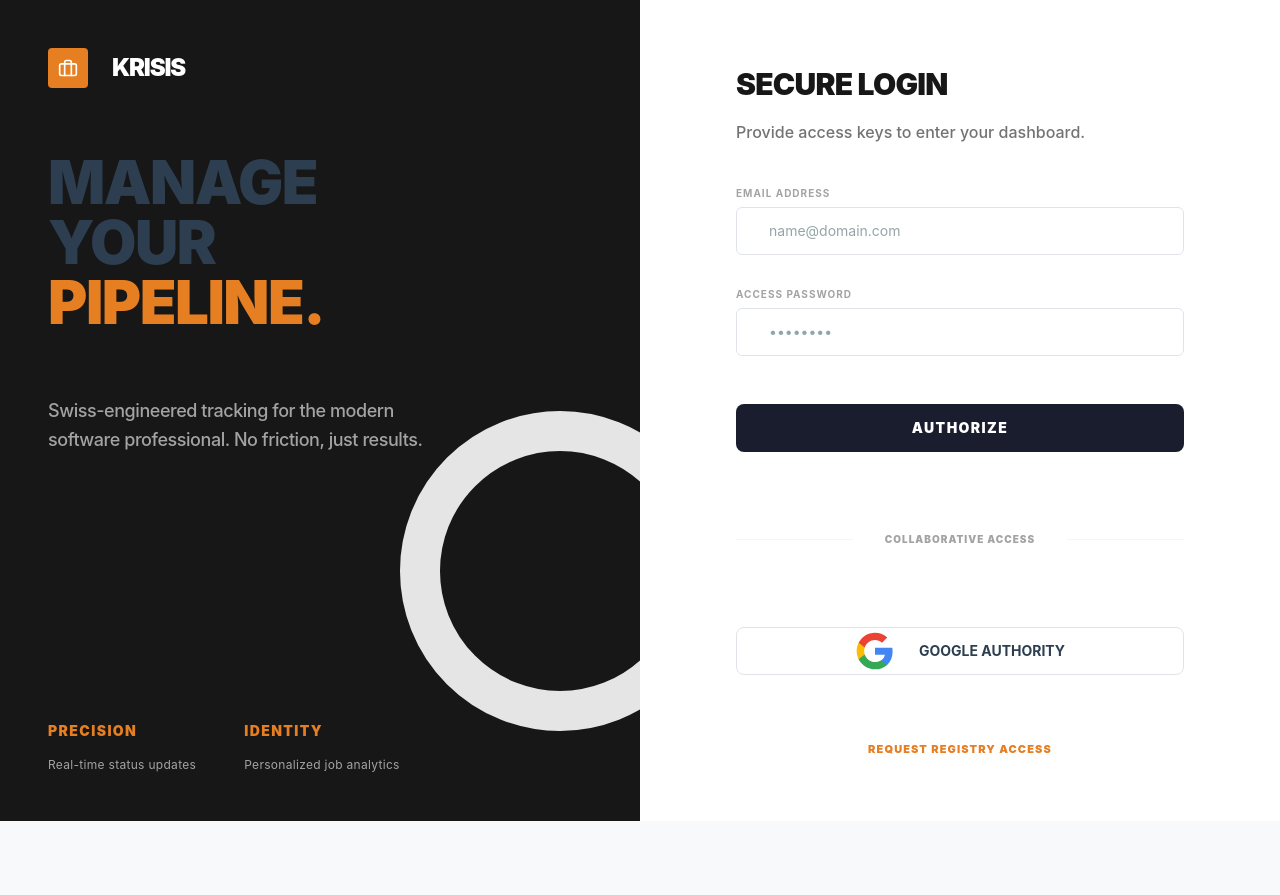
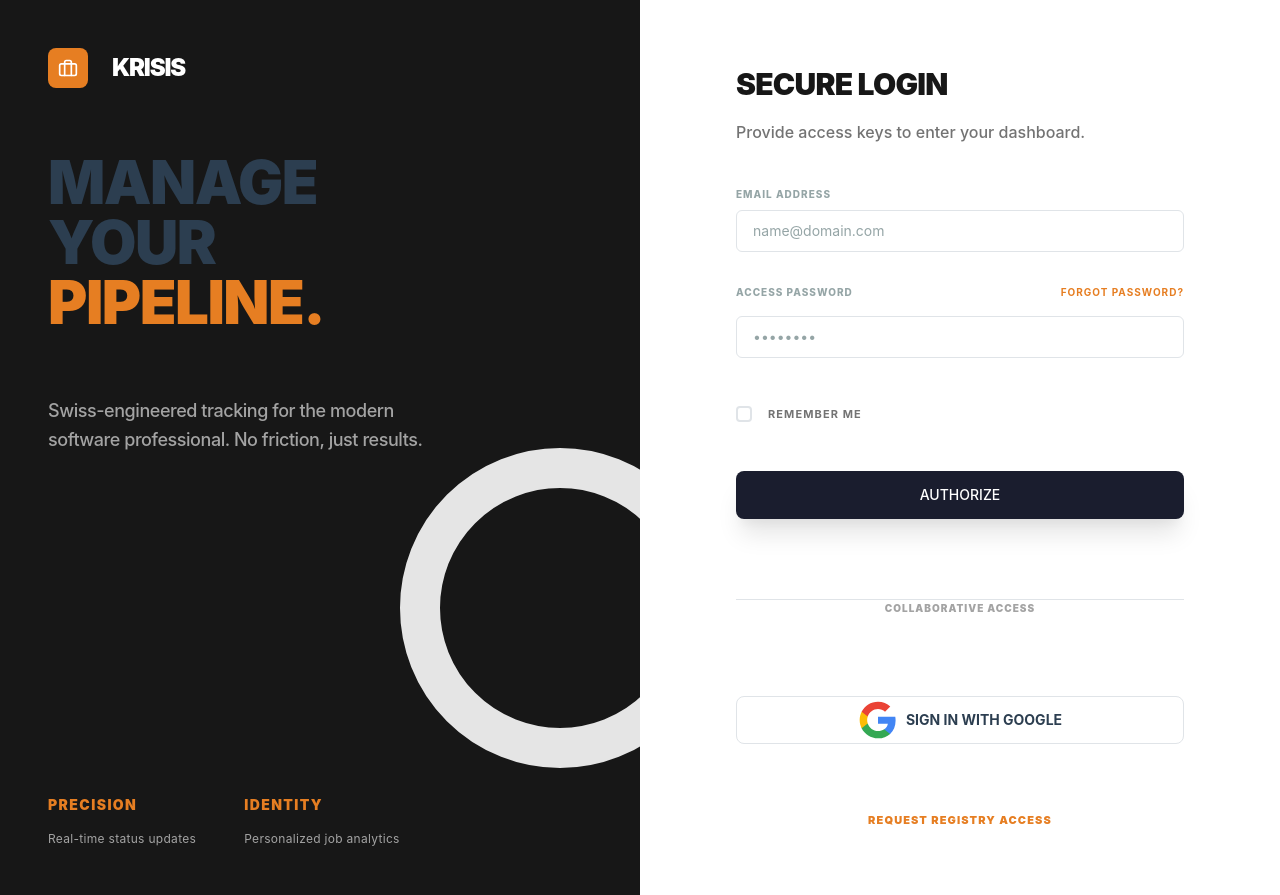
Before and after one commit to Z3DDIEZ/KRISIS, a React (Vite) app in the folder frontend/: page /data in a window 1280 px wide. Before the commit the page ends 821 px from the top, so only its background shows below. Built offline with nearby package versions, Linux system fonts and the light colour scheme; no server answers.

Commit message:
feat: Implement core UI layout with top navigation, sidebar, dark mode toggle, and initial pages.

```diff
--- a/frontend/src/components/ui/DarkModeToggle.tsx
+++ b/frontend/src/components/ui/DarkModeToggle.tsx
@@ -38,11 +38,11 @@
   return (
     <button
       onClick={toggleTheme}
-      className="btn btn-ghost btn-icon"
+      className="bezel-icon btn-icon hover:shadow-lg transition-all"
       aria-label={isDark ? 'Toggle light mode' : 'Toggle dark mode'}
       title={isDark ? 'Toggle light mode' : 'Toggle dark mode'}
     >
-      <Icon name={isDark ? 'light-mode' : 'dark-mode'} size={20} />
+      <Icon name={isDark ? 'lightbulb' : 'bolt'} size={20} className={isDark ? 'text-yellow-500' : 'text-primary-500'} />
     </button>
   )
 }
--- a/frontend/src/index.css
+++ b/frontend/src/index.css
@@ -1,8 +1,8 @@
 @import './styles/main.css';
 
-@tailwind base;
-@tailwind components;
-@tailwind utilities;
+@import 'tailwindcss/base';
+@import 'tailwindcss/components';
+@import 'tailwindcss/utilities';
 
 @layer base {
   html {
@@ -59,5 +59,109 @@
     border-color: var(--border-light) !important;
   }
 
+  /* Auth Page Enhancements */
+  .auth-label {
+    display: block;
+    font-size: 10px;
+    font-weight: 800;
+    text-transform: uppercase;
+    letter-spacing: 0.1em;
+    color: var(--text-muted);
+    margin-bottom: 0.5rem;
+    transition: color 0.2s ease;
+  }
 
+  .auth-input-container:focus-within .auth-label {
+    color: var(--primary-500);
+  }
+
+  .bauhaus-circle-float {
+    animation: float 6s ease-in-out infinite;
+  }
+
+  @keyframes float {
+
+    0%,
+    100% {
+      transform: translateY(0) scale(1);
+    }
+
+    50% {
+      transform: translateY(-20px) scale(1.05);
+    }
+  }
+
+  .auth-checkbox {
+    appearance: none;
+    width: 16px;
+    height: 16px;
+    border: 2px solid var(--border-light);
+    border-radius: 4px;
+    background: transparent;
+    cursor: pointer;
+    position: relative;
+    transition: all 0.2s ease;
+  }
+
+  .auth-checkbox:checked {
+    background: var(--primary-500);
+    border-color: var(--primary-500);
+  }
+
+  .auth-checkbox:checked::after {
+    content: '✓';
+    position: absolute;
+    top: 50%;
+    left: 50%;
+    transform: translate(-50%, -50%);
+    color: white;
+    font-size: 10px;
+    font-weight: 900;
+  }
+
+  /* Premium Visual Touches */
+  .swiss-grid-bg {
+    background-image: radial-gradient(var(--border-light) 1px, transparent 1px);
+    background-size: 32px 32px;
+  }
+
+  .asymmetric-header {
+    position: relative;
+    padding-left: 2rem;
+    border-left: 8px solid var(--primary-500);
+  }
+
+  .text-outline {
+    -webkit-text-stroke: 1px var(--primary-500);
+    color: transparent;
+  }
+
+  .hover-elevate {
+    transition: all 0.3s cubic-bezier(0.4, 0, 0.2, 1);
+  }
+
+  .hover-elevate:hover {
+    transform: translateY(-4px) translateX(4px);
+    box-shadow: -8px 8px 0px var(--primary-500/10);
+  }
+
+  .animate-float-slow {
+    animation: float-slow 8s ease-in-out infinite;
+  }
+
+  @keyframes float-slow {
+
+    0%,
+    100% {
+      transform: translate(0, 0);
+    }
+
+    33% {
+      transform: translate(10px, -15px);
+    }
+
+    66% {
+      transform: translate(-15px, 10px);
+    }
+  }
 }
--- a/frontend/src/layouts/MainLayout.tsx
+++ b/frontend/src/layouts/MainLayout.tsx
@@ -74,6 +74,7 @@
         <TopNavbar
           onSearchChange={setSearchQuery}
           searchPlaceholder="Search applications, companies..."
+          onToggleSidebar={toggleSidebar}
         />
 
         {/* Sidebar (Section-specific) */}
@@ -97,7 +98,6 @@
             primaryItems={primaryItems}
             secondaryItems={secondaryItems}
             isCollapsed={sidebarState === 'collapsed'}
-            onToggle={toggleSidebar}
             isOpen={mobileSidebarOpen}
             onClose={() => setMobileSidebarOpen(false)}
           />
--- a/frontend/src/pages/AuthPage.tsx
+++ b/frontend/src/pages/AuthPage.tsx
@@ -1,6 +1,12 @@
 import { useState } from 'react'
 import { useNavigate } from 'react-router-dom'
-import { signInWithEmailAndPassword, createUserWithEmailAndPassword, GoogleAuthProvider, signInWithPopup } from 'firebase/auth'
+import {
+  signInWithEmailAndPassword,
+  createUserWithEmailAndPassword,
+  GoogleAuthProvider,
+  signInWithPopup,
+  sendPasswordResetEmail
+} from 'firebase/auth'
 import { doc, setDoc, serverTimestamp } from 'firebase/firestore'
 import { auth, db } from '../lib/firebase'
 import { toast } from 'sonner'
@@ -13,11 +19,31 @@
   const [email, setEmail] = useState('')
   const [password, setPassword] = useState('')
   const [confirmPassword, setConfirmPassword] = useState('')
+  const [showPassword, setShowPassword] = useState(false)
+  const [rememberMe, setRememberMe] = useState(false)
   const [loading, setLoading] = useState(false)
+
+  const validateEmail = (email: string) => {
+    return String(email)
+      .toLowerCase()
+      .match(
+        /^(([^<>()[\]\\.,;:\s@"]+(\.[^<>()[\]\\.,;:\s@"]+)*)|(".+"))@((\[[0-9]{1,3}\.[0-9]{1,3}\.[0-9]{1,3}\.[0-9]{1,3}\])|(([a-zA-Z\-0-9]+\.)+[a-zA-Z]{2,}))$/
+      );
+  };
 
   const handleEmailAuth = async (e: React.FormEvent) => {
     e.preventDefault()
     if (!email || !password) return
+
+    if (!validateEmail(email)) {
+      toast.error('Please enter a valid email address')
+      return
+    }
+
+    if (isSignUp && password.length < 6) {
+      toast.error('Password must be at least 6 characters')
+      return
+    }
 
     if (isSignUp && password !== confirmPassword) {
       toast.error('Passwords do not match')
@@ -42,16 +68,29 @@
         })
 
         toast.success('Account created successfully!')
-        navigate('/dashboard')
+        navigate('/')
       } else {
         await signInWithEmailAndPassword(auth, email, password)
         toast.success('Signed in successfully!')
-        navigate('/dashboard')
+        navigate('/')
       }
     } catch (error: any) {
       toast.error(error.message || 'Authentication failed')
     } finally {
       setLoading(false)
+    }
+  }
+
+  const handleForgotPassword = async () => {
+    if (!email) {
+      toast.error('Please enter your email address first')
+      return
+    }
+    try {
+      await sendPasswordResetEmail(auth, email)
+      toast.success('Password reset email sent!')
+    } catch (error: any) {
+      toast.error(error.message || 'Failed to send reset email')
     }
   }
 
@@ -75,7 +114,7 @@
       }, { merge: true })
 
       toast.success('Signed in with Google!')
-      navigate('/dashboard')
+      navigate('/')
     } catch (error: any) {
       toast.error(error.message || 'Google authentication failed')
     } finally {
@@ -95,15 +134,15 @@
             <span className="font-black text-2xl tracking-tighter">KRISIS</span>
           </div>
 
-          <h1 className="text-6xl font-black leading-none tracking-tight mb-8">
+          <h1 className="text-6xl font-black leading-none tracking-tight mb-8 animate-fade-in-up">
             MANAGE<br />YOUR<br /><span className="text-primary-500">PIPELINE.</span>
           </h1>
-          <p className="text-gray-400 font-medium max-w-sm text-lg leading-relaxed">
+          <p className="text-gray-400 font-medium max-w-sm text-lg leading-relaxed animate-fade-in-up" style={{ animationDelay: '0.1s' }}>
             Swiss-engineered tracking for the modern software professional. No friction, just results.
           </p>
         </div>
 
-        <div className="relative z-10 flex gap-12">
+        <div className="relative z-10 flex gap-12 animate-fade-in-up" style={{ animationDelay: '0.2s' }}>
           <div>
             <div className="text-sm font-black text-primary-500 uppercase tracking-widest mb-2">Precision</div>
             <div className="text-gray-400 text-xs">Real-time status updates</div>
@@ -115,13 +154,13 @@
         </div>
 
         {/* Bauhaus Geometric Accents */}
-        <div className="absolute top-1/2 -right-20 w-80 h-80 border-[40px] border-primary-500/10 rounded-full" />
+        <div className="absolute top-1/2 -right-20 w-80 h-80 border-[40px] border-primary-500/10 rounded-full bauhaus-circle-float" />
         <div className="absolute -bottom-20 -left-20 w-64 h-64 bg-primary-500/5 rotate-45" />
       </div>
 
       {/* Auth Form Side */}
       <div className="flex items-center justify-center p-8 bg-gray-50 lg:bg-white">
-        <div className="max-w-md w-full">
+        <div className="max-w-md w-full animate-fade-in">
           <div className="lg:hidden flex items-center gap-3 mb-12">
             <div className="w-8 h-8 bg-gray-900 rounded flex items-center justify-center">
               <Icon name="work" size={16} className="text-white" />
@@ -140,41 +179,81 @@
 
           <form className="space-y-6" onSubmit={handleEmailAuth}>
             <div className="space-y-4">
-              <div className="flex flex-col gap-1.5">
-                <label className="text-[10px] font-bold text-gray-400 uppercase tracking-widest">Email Address</label>
+              <div className="auth-input-container">
+                <label className="auth-label">Email Address</label>
                 <input
                   type="email"
                   required
                   value={email}
                   onChange={(e) => setEmail(e.target.value)}
-                  className="input h-12 bg-gray-50 border border-gray-200 focus:bg-white transition-all outline-none rounded-md px-4"
+                  className="input h-12 w-full bg-gray-50 border border-gray-200 focus:bg-white focus:border-primary-500 transition-all outline-none rounded-md px-4"
                   placeholder="name@domain.com"
                 />
               </div>
 
-              <div className="flex flex-col gap-1.5">
-                <label className="text-[10px] font-bold text-gray-400 uppercase tracking-widest">Access Password</label>
-                <input
-                  type="password"
-                  required
-                  value={password}
-                  onChange={(e) => setPassword(e.target.value)}
-                  className="input h-12 bg-gray-50 border border-gray-200 focus:bg-white transition-all outline-none rounded-md px-4"
-                  placeholder="••••••••"
-                />
+              <div className="auth-input-container relative">
+                <div className="flex justify-between items-end mb-2">
+                  <label className="auth-label mb-0">Access Password</label>
+                  {!isSignUp && (
+                    <button
+                      type="button"
+                      onClick={handleForgotPassword}
+                      className="text-[10px] font-bold text-primary-500 hover:text-primary-600 transition-colors uppercase tracking-widest"
+                    >
+                      Forgot password?
+                    </button>
+                  )}
+                </div>
+                <div className="relative">
+                  <input
+                    type={showPassword ? "text" : "password"}
+                    required
+                    value={password}
+                    onChange={(e) => setPassword(e.target.value)}
+                    className="input h-12 w-full bg-gray-50 border border-gray-200 focus:bg-white focus:border-primary-500 transition-all outline-none rounded-md px-4 pr-12"
+                    placeholder="••••••••"
+                  />
+                  <button
+                    type="button"
+                    onClick={() => setShowPassword(!showPassword)}
+                    className="absolute right-4 top-1/2 -translate-y-1/2 text-gray-400 hover:text-primary-500 transition-colors"
+                  >
+                    <Icon name={showPassword ? "visibility" : "visibility-off"} size={18} />
+                  </button>
+                </div>
+                {isSignUp && (
+                  <p className="mt-2 text-[10px] text-gray-400 font-bold uppercase tracking-wider">
+                    Minimum 6 characters required
+                  </p>
+                )}
               </div>
 
               {isSignUp && (
-                <div className="flex flex-col gap-1.5 animate-fade-in">
-                  <label className="text-[10px] font-bold text-gray-400 uppercase tracking-widest">Confirm Password</label>
+                <div className="auth-input-container animate-fade-in">
+                  <label className="auth-label">Confirm Password</label>
                   <input
-                    type="password"
+                    type={showPassword ? "text" : "password"}
                     required
                     value={confirmPassword}
                     onChange={(e) => setConfirmPassword(e.target.value)}
-                    className="input h-12 bg-gray-50 border border-gray-200 focus:bg-white transition-all outline-none rounded-md px-4"
+                    className="input h-12 w-full bg-gray-50 border border-gray-200 focus:bg-white focus:border-primary-500 transition-all outline-none rounded-md px-4"
                     placeholder="••••••••"
                   />
+                </div>
+              )}
+
+              {!isSignUp && (
+                <div className="flex items-center gap-2 pt-2">
+                  <input
+                    type="checkbox"
+                    id="rememberMe"
+                    checked={rememberMe}
+                    onChange={(e) => setRememberMe(e.target.checked)}
+                    className="auth-checkbox"
+                  />
+                  <label htmlFor="rememberMe" className="text-[11px] font-bold text-gray-500 uppercase tracking-widest cursor-pointer select-none">
+                    Remember me
+                  </label>
                 </div>
               )}
             </div>
@@ -182,7 +261,7 @@
             <button
               type="submit"
               disabled={loading}
-              className="btn btn-primary btn-block h-12 font-black tracking-widest"
+              className="btn btn-primary btn-block h-12 font-black tracking-widest shadow-lg shadow-primary-500/20 active:translate-y-0.5 transition-all"
             >
               {loading ? <LoadingSpinner size="sm" /> : (isSignUp ? 'REGISTER' : 'AUTHORIZE')}
             </button>
@@ -192,7 +271,7 @@
                 <div className="w-full border-t border-gray-100" />
               </div>
               <div className="relative flex justify-center text-[10px]">
-                <span className="px-4 bg-white text-gray-400 font-black uppercase tracking-widest">Collaborative Access</span>
+                <span className="px-4 bg-white lg:bg-white text-gray-400 font-black uppercase tracking-widest">Collaborative Access</span>
               </div>
             </div>
 
@@ -200,7 +279,7 @@
               type="button"
               onClick={handleGoogleAuth}
               disabled={loading}
-              className="btn btn-secondary btn-block h-12 gap-3 font-bold"
+              className="btn btn-secondary btn-block h-12 gap-3 font-bold border-2 border-gray-100 hover:border-primary-500/20 active:bg-gray-50 transition-all"
             >
               <svg className="w-5 h-5" viewBox="0 0 24 24">
                 <path fill="#4285F4" d="M22.56 12.25c0-.78-.07-1.53-.2-2.25H12v4.26h5.92c-.26 1.37-1.04 2.53-2.21 3.31v2.77h3.57c2.08-1.92 3.28-4.74 3.28-8.09z" />
@@ -208,15 +287,15 @@
                 <path fill="#FBBC05" d="M5.84 14.09c-.22-.66-.35-1.36-.35-2.09s.13-1.43.35-2.09V7.07H2.18C1.43 8.55 1 10.22 1 12s.43 3.45 1.18 4.93l2.85-2.22.81-.62z" />
                 <path fill="#EA4335" d="M12 5.38c1.62 0 3.06.56 4.21 1.64l3.15-3.15C17.45 2.09 14.97 1 12 1 7.7 1 3.99 3.47 2.18 7.07l3.66 2.84c.87-2.6 3.3-4.53 6.16-4.53z" />
               </svg>
-              Google Authority
+              Sign in with Google
             </button>
           </form>
 
           <button
             onClick={() => setIsSignUp(!isSignUp)}
-            className="mt-8 text-[11px] font-black uppercase tracking-widest text-primary-500 hover:text-primary-600 transition-colors block mx-auto"
+            className="mt-8 text-[11px] font-black uppercase tracking-widest text-primary-500 hover:text-primary-600 transition-colors block mx-auto border-b-2 border-transparent hover:border-primary-500"
           >
-            {isSignUp ? 'Switc h to Authorization' : 'Request Registry Access'}
+            {isSignUp ? 'Switch to Authorization' : 'Request Registry Access'}
           </button>
         </div>
       </div>
```
Also changed, not shown: frontend/src/components/ui/Sidebar.tsx (+1 -15 lines), frontend/src/components/ui/TopNavbar.tsx (+14 -3 lines), frontend/src/pages/Dashboard.tsx (+16 -8 lines), frontend/src/styles/components/_topnav.css (+34 -0 lines).
